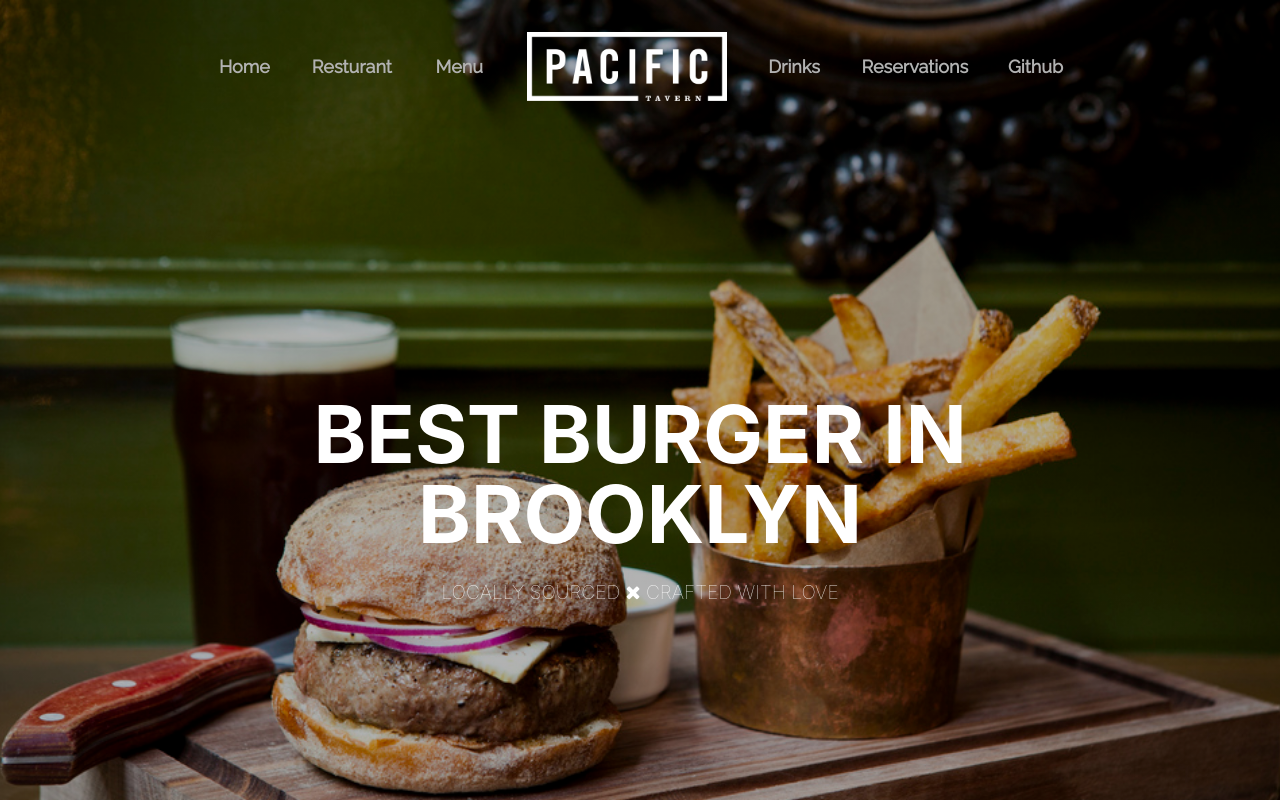
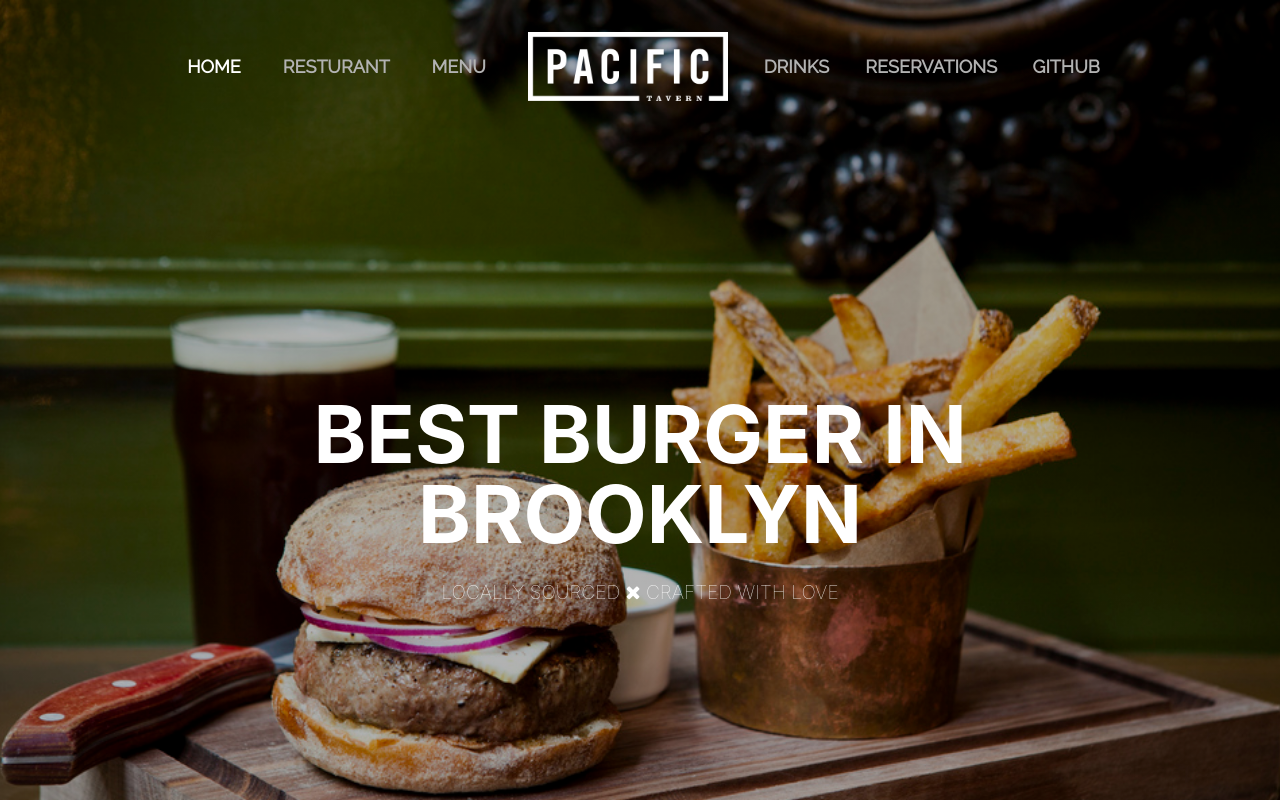
Before and after one commit to AhmedIbrahimHamed/Pacific-Traven, a React (Create React App) app: page / in a window 1280 px wide. Shown: the top 800 px of the page. Built offline with nearby package versions, Linux system fonts and the light colour scheme.

Commit message:
Added Navigation to Navbar Component

```diff
--- a/package.json
+++ b/package.json
@@ -13,6 +13,7 @@
     "react-dom": "^16.13.0",
     "react-responsive-carousel": "^3.1.51",
     "react-scripts": "3.4.0",
+    "react-scroll": "^1.7.16",
     "reactstrap": "^8.4.1"
   },
   "scripts": {
--- a/src/Shared/varbs.scss
+++ b/src/Shared/varbs.scss
@@ -7,5 +7,6 @@ $blackColor: rgba(0,0,0,0.95);
 $grayColor: #808080;
 $preFooterBG: #1f1f1f;
 $postFooter: #171717;
+$blackBG: rgba(0,0,0,0.95);
 
 @import url('https://fonts.googleapis.com/css?family=Raleway&display=swap');
--- a/src/components/Home/Home.js
+++ b/src/components/Home/Home.js
@@ -2,10 +2,10 @@ import React from 'react';
 import styles from './Home.module.scss';
 import Navbar from './Navbar/Navbar';
 
-function Home() {
+function Home(props) {
     return (
         <div className={styles.homeContainer}>
-            <Navbar />
+            <Navbar toggleModal={props.toggleModal}/>
             <div className={styles.descriptionContainer}>
                 <p className={styles.catchPhrase}>BEST BURGER IN BROOKLYN</p>
                 <br />
--- a/src/components/Home/Navbar/Navbar.js
+++ b/src/components/Home/Navbar/Navbar.js
@@ -1,38 +1,46 @@
 import React from 'react';
-import {Container, Row, Col} from 'reactstrap';
+import { Container, Row, Col } from 'reactstrap';
+import { Link } from 'react-scroll';
 import styles from './Navbar.module.scss';
 import siteLogo from '../../../assets/pacific-logo.png'
 
-function Navbar() {
+function Navbar(props) {
     return (
-        <Container className={styles.toolbarContainer}>
+        <Container className={styles.navbarContainer}>
             <Row >
-                <Col className={styles.toolbarLinks}>
-                    <p >Home</p>
+                <div onClick={props.toggleModal} className={styles.btnModalToggler}>
+                    <span className="fa fa-bars fa-lg"></span>
+                </div>
+                <Col className={`${styles.navbarLinks} ${styles.navbarLinkActive}`}>
+                    <p><Link to="home" smooth={true} duration={100}>HOME</Link></p>
                 </Col>
 
-                <Col className={styles.toolbarLinks}>
-                    <p>Resturant</p>
+                <Col className={styles.navbarLinks}>
+                    <p><Link to="resturant" smooth={true} duration={500} isDynamic={true} offset={-50}>RESTURANT</Link></p>
                 </Col>
 
-                <Col className={styles.toolbarLinks}>
-                    <p>Menu</p>
+                <Col className={styles.navbarLinks}>
+                    <p><Link to="menu" smooth={true} duration={600} isDynamic={true} offset={-50}>MENU</Link></p>
                 </Col>
 
                 <Col className={styles.logoContainer} xl="auto">
-                    <img className={styles.imgLogo} src={siteLogo} alt="Pacific Traven Logo"/>
+                    <a href="http://localhost:3001/">
+                        <img className={styles.imgLogo} src={siteLogo} alt="Pacific Traven Logo" />
+                    </a>
                 </Col>
 
-                <Col className={styles.toolbarLinks}>
-                    <p>Drinks</p>
+                <Col className={styles.navbarLinks}>
+                    <p><Link to="drinks" smooth={true} duration={600}>DRINKS</Link></p>
                 </Col>
 
-                <Col className={styles.toolbarLinks}>
-                    <p>Reservations</p>
+                <Col className={styles.navbarLinks}>
+                    <p><Link to="reservations" smooth={true} duration={600} isDynamic={true} offset={-50}>RESERVATIONS</Link></p>
                 </Col>
 
-                <Col className={styles.toolbarLinks}>
-                    <p>Github</p>
+                <Col className={styles.navbarLinks}>
+                    <a className={styles.githubLink} href="https://github.com/AhmedIbrahimHamed" target="_blank" rel="noopener noreferrer">
+                        GITHUB
+                    </a>
                 </Col>
             </Row>
 
--- a/src/components/Home/Navbar/Navbar.module.scss
+++ b/src/components/Home/Navbar/Navbar.module.scss
@@ -1,11 +1,11 @@
 @import '../../../Shared/varbs.scss';
 
-.toolbarContainer {
-    max-width : 70%;
+.navbarContainer {
+    max-width : 75%;
     margin-top: 2rem;
 
     @media screen and (max-width: $media-xl) {
-        max-width: 600px;
+        max-width: 700px;
     }
 
     @media screen and (max-width: $media-sm) {
@@ -13,7 +13,21 @@
     }
 }
 
-.toolbarLinks {
+.btnModalToggler {
+    display: none;
+
+    @media screen and (max-width: $media-sm) {
+        display : inline;
+        position: absolute;
+        top     : 30px;
+        left    : 30px;
+        color   : white;
+        z-index : 2;
+    }
+}
+
+
+.navbarLinks {
     display        : flex;
     justify-content: space-around;
     align-self     : center;
@@ -27,6 +41,15 @@
     @media screen and (max-width: $media-sm) {
         display: none;
     }
+}
+
+.navbarLinks:hover {
+    filter: brightness(100%);
+    cursor: pointer;
+}
+
+.navbarLinkActive {
+    filter: brightness(100%);
 }
 
 .logoContainer {
@@ -49,7 +72,6 @@
     width: 200px;
 
     @media screen and (max-width: $media-sm) {
-        width  : 150px;
-        z-index: 2;
+        width: 150px;
     }
 }
--- /dev/null
+++ b/src/components/ToggleModal/ToggleModal.js
@@ -0,0 +1,16 @@
+import React from 'react';
+import styles from './ToggleModal.module.scss';
+
+function ToggleModal(props) {
+    if(props.isModalOpen){
+        return (
+            <div className={styles.toggleModalContainer}>
+
+            </div>
+        )
+    } else {
+        return null;
+    }
+}
+
+export default ToggleModal
--- /dev/null
+++ b/src/components/ToggleModal/ToggleModal.module.scss
@@ -0,0 +1,11 @@
+@import '../../Shared/varbs.scss';
+
+.toggleModalContainer {
+    z-index   : 10;
+    background: $blackBG;
+    position  : fixed;
+    top       : 0;
+    left      : 0;
+    height    : 100%;
+    width     : 100vw;
+}
--- a/src/containers/Main/Main.js
+++ b/src/containers/Main/Main.js
@@ -1,10 +1,12 @@
-import React, { Component } from 'react'
-import Home from '../../components/Home/Home'
-import Resturant from '../../components/Resturant/Resturant'
-import Menu from '../../components/Menu/Menu'
-import Drinks from '../../components/Drinks/Drinks'
-import Reservations from '../../components/Reservations/Reservations'
-import Footer from '../../components/Footer/Footer'
+import React, { Component } from 'react';
+import { Element } from 'react-scroll';
+import Home from '../../components/Home/Home';
+import Resturant from '../../components/Resturant/Resturant';
+import Menu from '../../components/Menu/Menu';
+import Drinks from '../../components/Drinks/Drinks';
+import Reservations from '../../components/Reservations/Reservations';
+import Footer from '../../components/Footer/Footer';
+import ToggleModal from '../../components/ToggleModal/ToggleModal';
 
 export class Main extends Component {
 
@@ -12,20 +14,44 @@ export class Main extends Component {
         super(props)
 
         this.state = {
-
+            isModalOpen: false,
         }
+        this.toggleModal = this.toggleModal.bind(this);
     }
 
+    toggleModal() {
+        this.setState(prevState => ({
+          isModalOpen: !prevState.isModalOpen
+        }
+        ));
+      }
 
     render() {
         return (
             <div>
-                <Home/>
-                <Resturant/>
-                <Menu/>
-                <Drinks/>
-                <Reservations/>
-                <Footer/>
+                <Element name="home" className="element">
+                    <Home toggleModal={this.toggleModal}/>
+                </Element>
+
+                <Element name="resturant" className="element">
+                    <Resturant />
+                </Element>
+
+                <Element name="menu" className="element">
+                    <Menu />
+                </Element>
+
+                <Element name="drinks" className="element">
+                    <Drinks />
+                </Element>
+
+                <Element name="reservations" className="element">
+                    <Reservations />
+                </Element>
+
+                <Footer />
+
+                <ToggleModal isModalOpen={this.state.isModalOpen} toggleModal={this.toggleModal}/>
             </div>
         )
     }
--- a/src/index.css
+++ b/src/index.css
@@ -6,3 +6,13 @@ p {
     margin: 0px;
     padding: 0px;
 }
+
+a  {
+    text-decoration: none;
+    color: white;
+}
+
+a:hover{
+    color: white;
+    text-decoration: none;
+}
```
Also changed, not shown: 1 other file (tests, documents, lock files or other folders).
